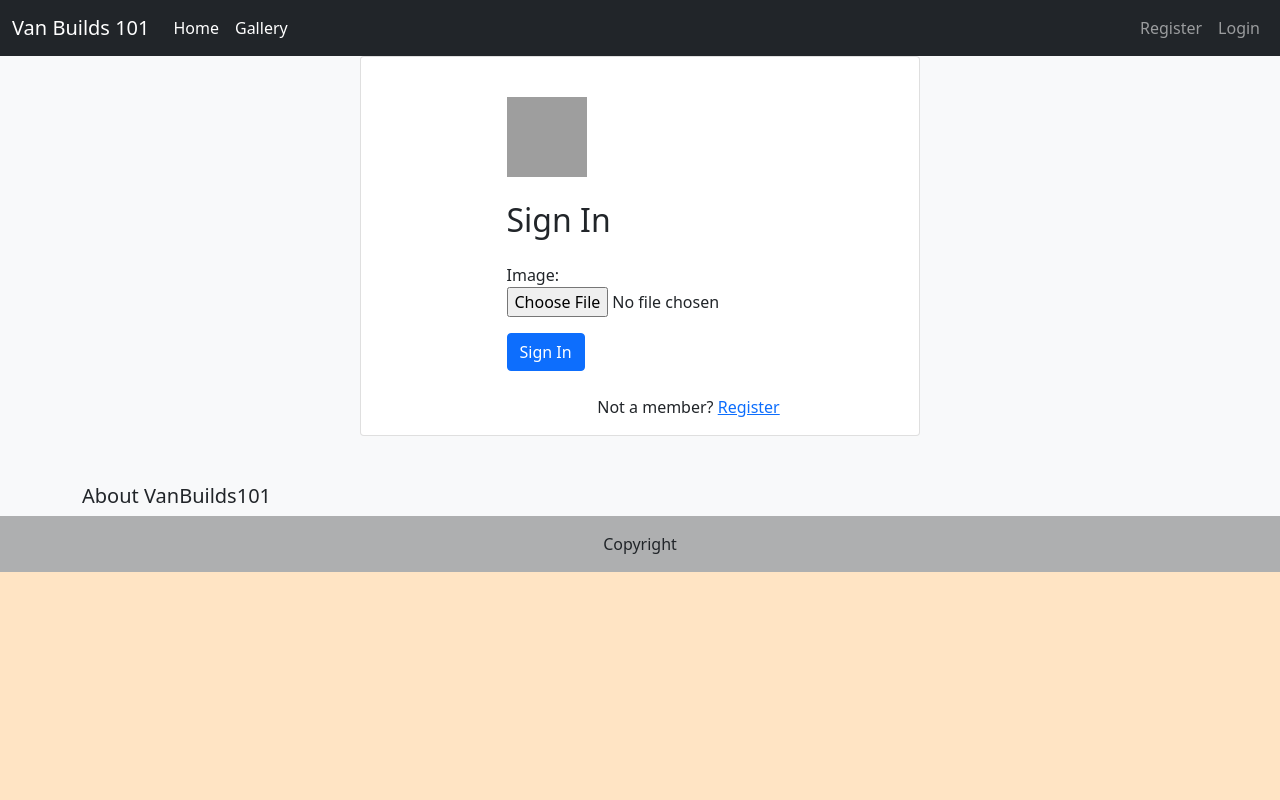
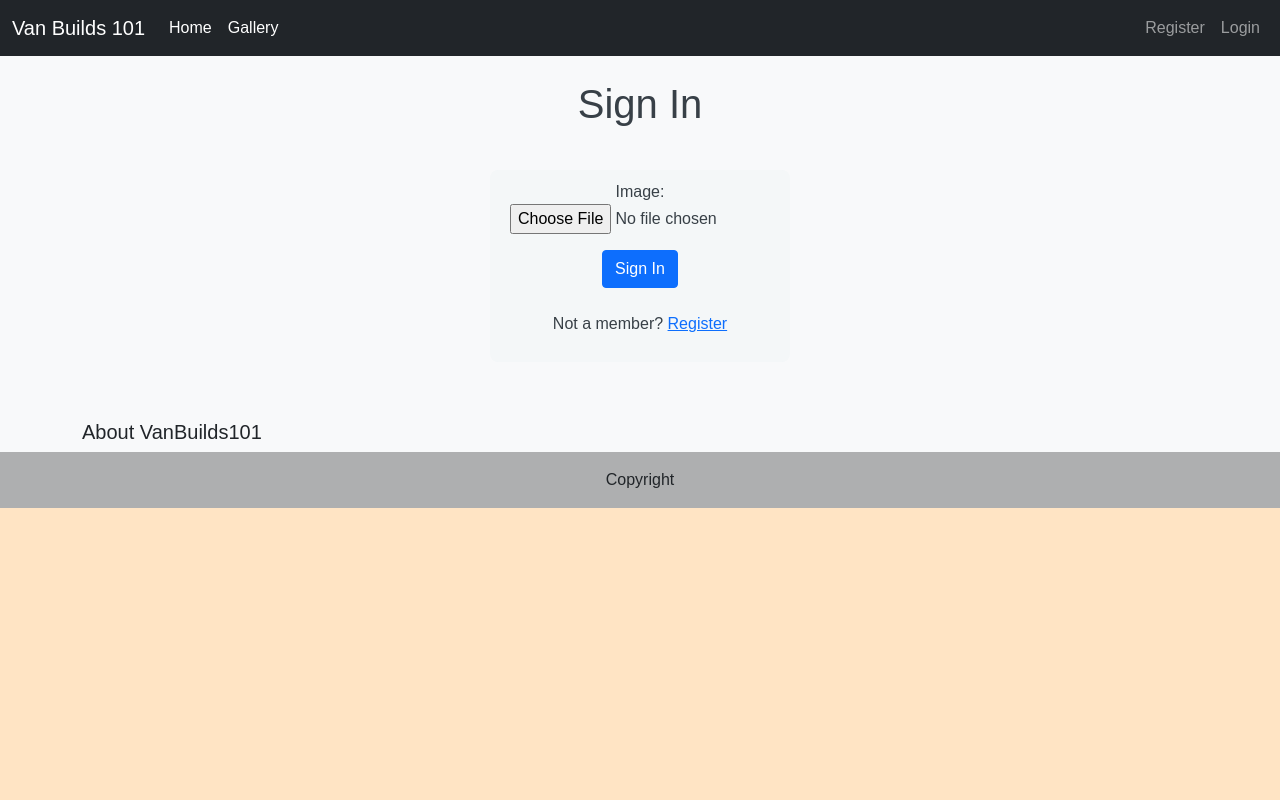
Before and after one commit to lukecdev/VanBuilds101, a Django app: template templates/account/login.html in a window 1280 px wide. Run offline with Django 3.2, Linux system fonts and the light colour scheme; tables that the repository leaves empty hold one stand-in row (values such as "Sample post"); the template is opened without the code that fills it: values that come from a table or form of the project are taken from there, most other values are stand-ins (such as "Sample title", 1, 10 or a date in 2020); some libraries are stand-ins or nearby versions; grey boxes are pictures that could not be loaded.

Commit message:
Added bootstrap styling to login/signup and logout pages

```diff
--- a/static/style.css
+++ b/static/style.css
@@ -20,3 +20,16 @@ body {
 .light-bg {
     background-color: azure;
 }
+
+body {
+    font-family: 'Nunito', sans-serif;
+    color: #384047;
+  }
+
+form {
+    max-width: 300px;
+    margin: 10px auto;
+    padding: 10px 20px;
+    background: #f4f7f8;
+    border-radius: 8px;
+}
--- a/templates/account/login.html
+++ b/templates/account/login.html
@@ -7,7 +7,27 @@
 
 {% block content %}
 
-<div class="card mx-auto" style="width: 35rem;">
+<section class="text-center">
+  <br>
+  <h1>{% trans "Sign In" %}</h1>
+
+  <br>
+
+
+  <form class="login" method="POST" action="{% url 'account_login' %}">
+    {% csrf_token %}
+    {{ form.as_p }}
+    {% if redirect_field_value %}
+    <input type="hidden" name="{{ redirect_field_name }}" value="{{ redirect_field_value }}" />
+    {% endif %}
+    <button type="submit" class="btn btn-primary btn-block mb-4">{% trans "Sign In" %}</button>
+    <br>
+    <p>Not a member? <a href="{{ signup_url }}">Register</a></p>
+  </form>
+  </section>
+
+
+<!--<div class="card mx-auto" style="width: 35rem;">
   <div class="row justify-content-center">
     <div class="col-md-8 mt-3 offset-md-2">
       <br>
@@ -16,9 +36,8 @@
       </div>
       <br>
       <h2>{% trans "Sign In" %}</h2>
-<!--<p>{% blocktrans %}If you have not created an account yet, then please
-<a href="{{ signup_url }}">sign up</a> first.{% endblocktrans %}</p> -->
-
+<p>{% blocktrans %}If you have not created an account yet, then please
+<a href="{{ signup_url }}">sign up</a> first.{% endblocktrans %}</p>
     </div>
   </div>
 <div class="row justify-content-center">
@@ -38,6 +57,6 @@
 </form>
 </div>
 </div>
-</div>
+</div>  -->
 
 {% endblock content %}
--- a/templates/account/signup.html
+++ b/templates/account/signup.html
@@ -1,10 +1,11 @@
-{% extends "account/base.html" %}
+{% extends "base.html" %}
 
 {% load i18n %}
 
 {% block head_title %}{% trans "Signup" %}{% endblock head_title %}
 
 {% block content %}
+<section class="text-center">
 <h1>{% trans "Sign Up" %}</h1>
 
 <p>{% blocktrans %}Already have an account? Then please <a href="{{ login_url }}">sign in</a>.{% endblocktrans %}</p>
@@ -15,7 +16,8 @@
   {% if redirect_field_value %}
   <input type="hidden" name="{{ redirect_field_name }}" value="{{ redirect_field_value }}" />
   {% endif %}
-  <button type="submit">{% trans "Sign Up" %} &raquo;</button>
+  <button type="submit" class="btn btn-primary btn-block mb-4">{% trans "Sign Up" %} &raquo;</button>
 </form>
+</section>
 
 {% endblock content %}
```
Also changed, not shown: templates/account/logout.html (+19 -2 lines).
